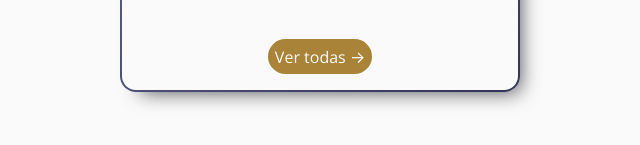
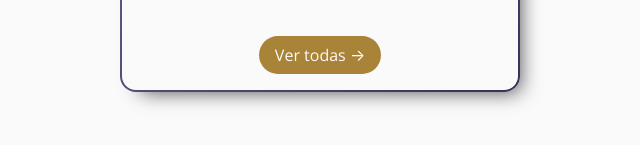
Before and after one commit to LucasCambon/crypto_masivos, a plain HTML site: page frontend/index.html in a window 1280 px wide. Shown: the part 409-554 px from the top of the page, 568-1208 px from the left. Drawn offline with nearby package versions, Linux system fonts and the light colour scheme.

Commit message:
fix: currencies button padding

```diff
--- a/frontend/styles/home.css
+++ b/frontend/styles/home.css
@@ -62,6 +62,7 @@ section a::after {
 .currencies a {
 	margin-top: auto;
 	border-radius: var(--INF);
+	padding: 0.5em 1em;
 }
 
 .currency {
```
